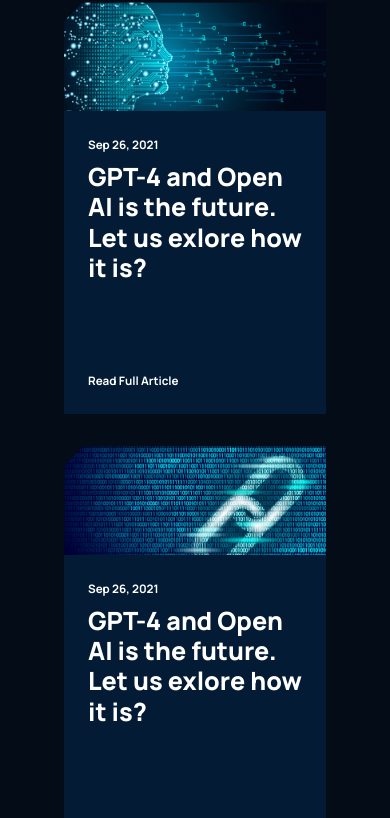
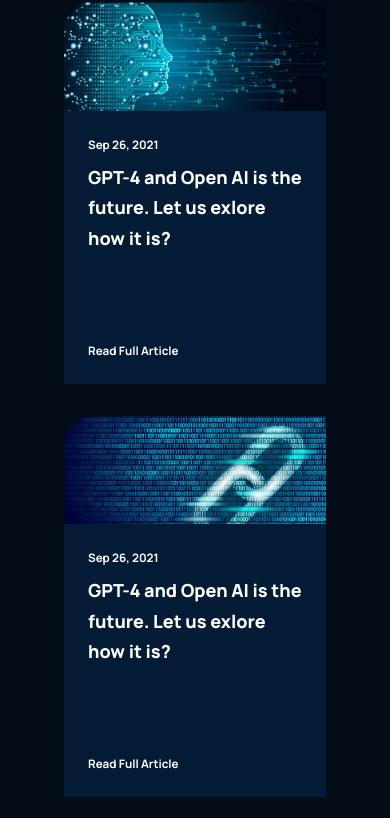
Before and after one commit to NavCGaur/GPT-4_Blog, a React (Create React App) app: page / in a window 390 px wide. Shown: the part 4837-5655 px from the top of the page. Built offline with nearby package versions, Linux system fonts and the light colour scheme.

Commit message:
article responsiveness

```diff
--- a/src/components/article/article.css
+++ b/src/components/article/article.css
@@ -51,6 +51,13 @@
 
 .gpt3__blog-container_article-content p:last-child {
     cursor: pointer;
+}
+
+@media screen and (max-width: 550px) {
+    .gpt3__blog-container_article-content h3 {
+        font-size: 18px;
+        line-height: 25p;
+    }
 }
 
 
--- a/src/containers/possibility/Possibility.jsx
+++ b/src/containers/possibility/Possibility.jsx
@@ -1,5 +1,10 @@
+//React import
 import React from 'react';
+
+//Style import
 import './possibility.css';
+
+//Image import
 import possibilityimage from '../../assets/possibility.png'
 
 
```
Also changed, not shown: src/containers/blog/blog.css (+0 -112 lines), src/containers/possibility/possibility.css (line endings or trailing spaces).
